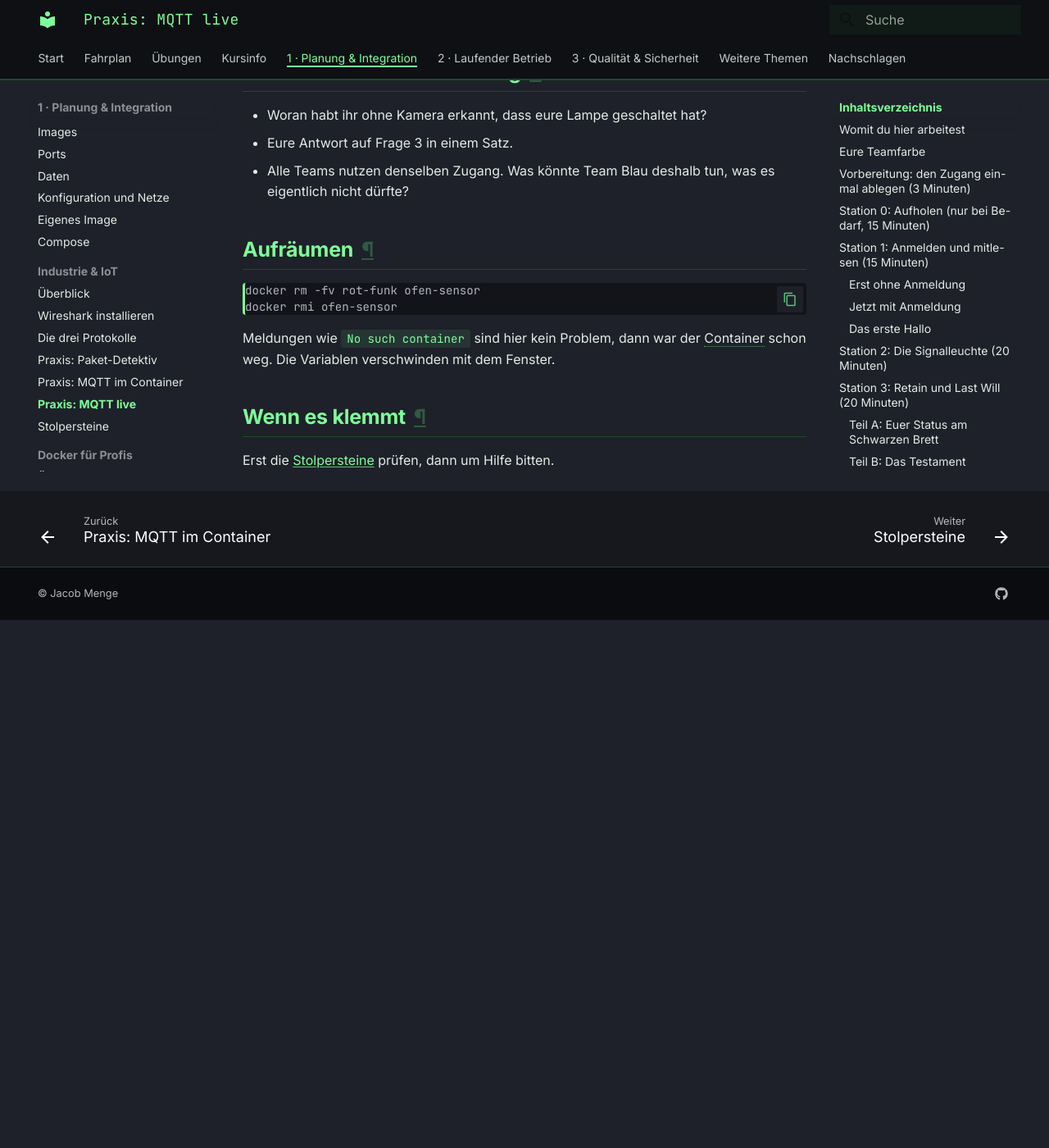
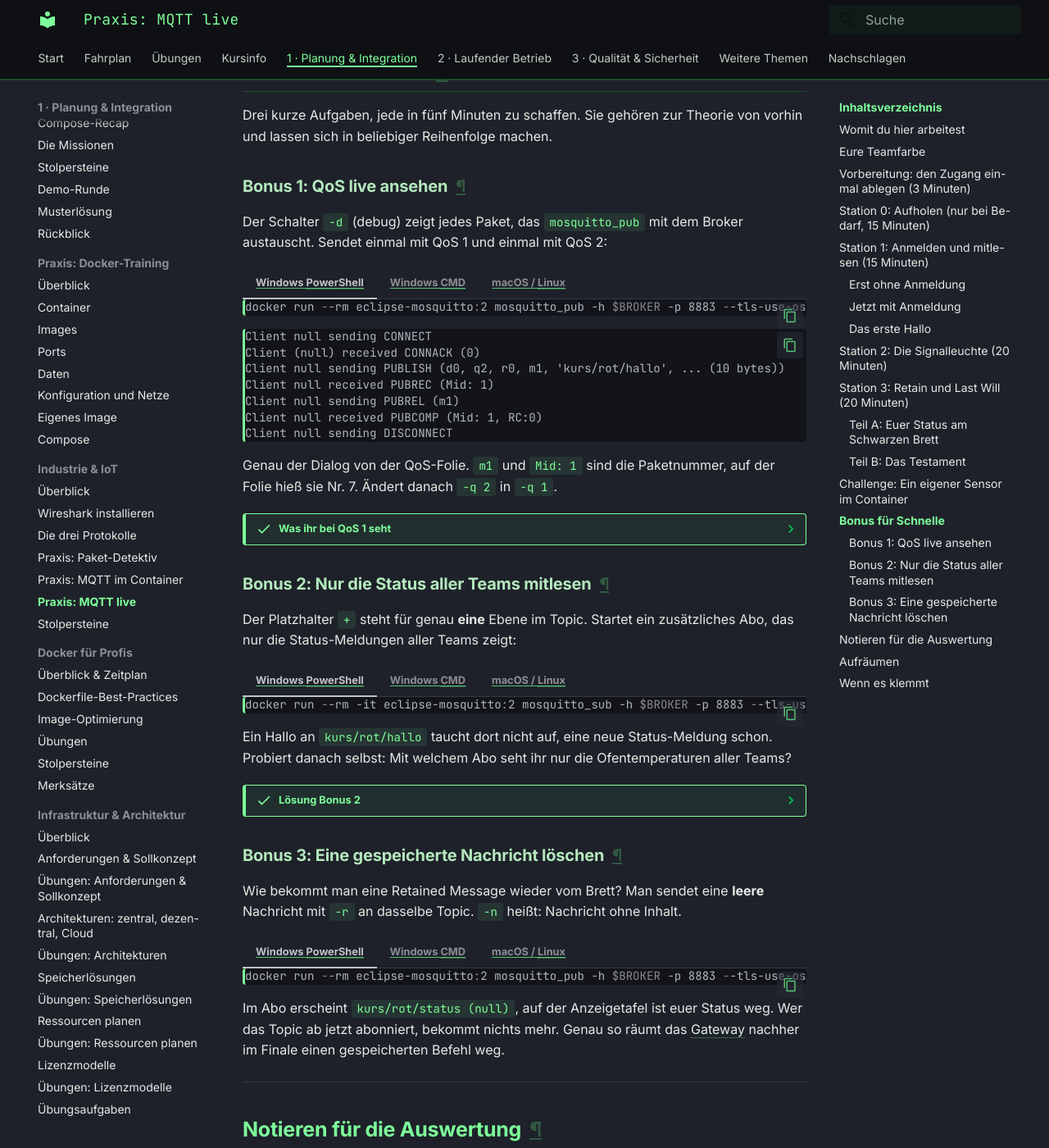
Before and after one commit to JacobMenge/kurs-unterlagen, an MkDocs documentation site: the page built from docs/industrie-iot/praxis-mqtt-live.md, in a window 1280 px wide and 1400 px high, scrolled down 8191 px. Shown: the whole window at 82% size. Built offline with MkDocs 1.6.1 and Material for MkDocs 9.7.7, drawn with Linux system fonts in a browser that asks for light colours; before the commit the page ends 8947 px from its top, so only the background shows below that; some of the changed text lies outside the part shown.

Commit message:
MQTT-Live update and fixes

````diff
--- a/docs/industrie-iot/praxis-mqtt-live.md
+++ b/docs/industrie-iot/praxis-mqtt-live.md
@@ -18,7 +18,8 @@ die in eurer Teamfarbe leuchtet, sobald ihr den richtigen Befehl schickt.
     - Retained Messages und den Last Will erklären und selbst einsetzen
 
     Für die Schnellen gibt es eine Challenge: einen eigenen Sensor im
-    Container, dessen Messwerte live auf der Anzeigetafel erscheinen.
+    Container, dessen Messwerte live auf der Anzeigetafel erscheinen. Dazu
+    kommen drei kurze Bonus-Aufgaben am Ende der Seite.
 
 !!! info "Zugangsdaten kommen im Chat"
     Adresse, Benutzername und Passwort des Kurs-Brokers bekommt ihr **im
@@ -63,10 +64,10 @@ Teamfarbe, klein geschrieben und ohne Umlaut.
 ## Vorbereitung: den Zugang einmal ablegen (3 Minuten)
 
 Damit ihr die Zugangsdaten nicht in jeden Befehl tippen müsst, legt ihr sie
-in drei **Variablen** ab. Für die PowerShell stehen die drei Zeilen fertig im
-Chat: kopieren, einfügen, fertig. Für CMD und macOS setzt ihr dieselben Werte
-in die Vorlage unten ein. Fragt das Windows-Terminal beim Einfügen mehrerer
-Zeilen nach, bestätigt ihr das Einfügen.
+in drei **Variablen** ab. Adresse, Benutzer und Passwort stehen im Chat.
+Kopiert die Vorlage für euer System, ersetzt die drei Platzhalter durch die
+Werte aus dem Chat und führt die Zeilen aus. Fragt das Windows-Terminal beim
+Einfügen mehrerer Zeilen nach, bestätigt ihr das Einfügen.
 
 !!! warning "Zwei Fenster, also zweimal die Variablen"
     Ihr braucht wieder **zwei Terminal-Fenster**: eins zum Mitlesen, eins
@@ -530,6 +531,112 @@ Wie kommen seine Werte trotzdem dorthin?
 
 ---
 
+## Bonus für Schnelle
+
+Drei kurze Aufgaben, jede in fünf Minuten zu schaffen. Sie gehören zur
+Theorie von vorhin und lassen sich in beliebiger Reihenfolge machen.
+
+### Bonus 1: QoS live ansehen
+
+Der Schalter `-d` (debug) zeigt jedes Paket, das `mosquitto_pub` mit dem
+Broker austauscht. Sendet einmal mit QoS 1 und einmal mit QoS 2:
+
+=== "Windows PowerShell"
+
+    ```powershell
+    docker run --rm eclipse-mosquitto:2 mosquitto_pub -h $BROKER -p 8883 --tls-use-os-certs -u $BENUTZER -P $PASSWORT -t kurs/rot/hallo -m "QoS 2 Test" -q 2 -d
+    ```
+
+=== "Windows CMD"
+
+    ```bat
+    docker run --rm eclipse-mosquitto:2 mosquitto_pub -h %BROKER% -p 8883 --tls-use-os-certs -u %BENUTZER% -P %PASSWORT% -t kurs/rot/hallo -m "QoS 2 Test" -q 2 -d
+    ```
+
+=== "macOS / Linux"
+
+    ```bash
+    docker run --rm eclipse-mosquitto:2 mosquitto_pub -h "$BROKER" -p 8883 --tls-use-os-certs -u "$BENUTZER" -P "$PASSWORT" -t kurs/rot/hallo -m "QoS 2 Test" -q 2 -d
+    ```
+
+```text
+Client null sending CONNECT
+Client (null) received CONNACK (0)
+Client null sending PUBLISH (d0, q2, r0, m1, 'kurs/rot/hallo', ... (10 bytes))
+Client null received PUBREC (Mid: 1)
+Client null sending PUBREL (m1)
+Client null received PUBCOMP (Mid: 1, RC:0)
+Client null sending DISCONNECT
+```
+
+Genau der Dialog von der QoS-Folie. `m1` und `Mid: 1` sind die Paketnummer,
+auf der Folie hieß sie Nr. 7. Ändert danach `-q 2` in `-q 1`.
+
+??? success "Was ihr bei QoS 1 seht"
+    Nur noch `PUBLISH` und `received PUBACK (Mid: 1, RC:0)`. Zwei Pakete
+    statt vier: schneller, aber ohne die Garantie „genau einmal".
+
+### Bonus 2: Nur die Status aller Teams mitlesen
+
+Der Platzhalter `+` steht für genau **eine** Ebene im Topic. Startet ein
+zusätzliches Abo, das nur die Status-Meldungen aller Teams zeigt:
+
+=== "Windows PowerShell"
+
+    ```powershell
+    docker run --rm -it eclipse-mosquitto:2 mosquitto_sub -h $BROKER -p 8883 --tls-use-os-certs -u $BENUTZER -P $PASSWORT -t "kurs/+/status" -v
+    ```
+
+=== "Windows CMD"
+
+    ```bat
+    docker run --rm -it eclipse-mosquitto:2 mosquitto_sub -h %BROKER% -p 8883 --tls-use-os-certs -u %BENUTZER% -P %PASSWORT% -t "kurs/+/status" -v
+    ```
+
+=== "macOS / Linux"
+
+    ```bash
+    docker run --rm -it eclipse-mosquitto:2 mosquitto_sub -h "$BROKER" -p 8883 --tls-use-os-certs -u "$BENUTZER" -P "$PASSWORT" -t "kurs/+/status" -v
+    ```
+
+Ein Hallo an `kurs/rot/hallo` taucht dort nicht auf, eine neue Status-Meldung
+schon. Probiert danach selbst: Mit welchem Abo seht ihr nur die
+Ofentemperaturen aller Teams?
+
+??? success "Lösung Bonus 2"
+    `kurs/+/ofen/temperatur` oder `kurs/+/ofen/#`. Das `+` ersetzt die
+    Teamfarbe, das `#` alles darunter.
+
+### Bonus 3: Eine gespeicherte Nachricht löschen
+
+Wie bekommt man eine Retained Message wieder vom Brett? Man sendet eine
+**leere** Nachricht mit `-r` an dasselbe Topic. `-n` heißt: Nachricht ohne
+Inhalt.
+
+=== "Windows PowerShell"
+
+    ```powershell
+    docker run --rm eclipse-mosquitto:2 mosquitto_pub -h $BROKER -p 8883 --tls-use-os-certs -u $BENUTZER -P $PASSWORT -t kurs/rot/status -r -n
+    ```
+
+=== "Windows CMD"
+
+    ```bat
+    docker run --rm eclipse-mosquitto:2 mosquitto_pub -h %BROKER% -p 8883 --tls-use-os-certs -u %BENUTZER% -P %PASSWORT% -t kurs/rot/status -r -n
+    ```
+
+=== "macOS / Linux"
+
+    ```bash
+    docker run --rm eclipse-mosquitto:2 mosquitto_pub -h "$BROKER" -p 8883 --tls-use-os-certs -u "$BENUTZER" -P "$PASSWORT" -t kurs/rot/status -r -n
+    ```
+
+Im Abo erscheint `kurs/rot/status (null)`, auf der Anzeigetafel ist euer
+Status weg. Wer das Topic ab jetzt abonniert, bekommt nichts mehr. Genau so
+räumt das Gateway nachher im Finale einen gespeicherten Befehl weg.
+
+---
+
 ## Notieren für die Auswertung
 
 - Woran habt ihr ohne Kamera erkannt, dass eure Lampe geschaltet hat?
````
Also changed, not shown: 1 other file.
